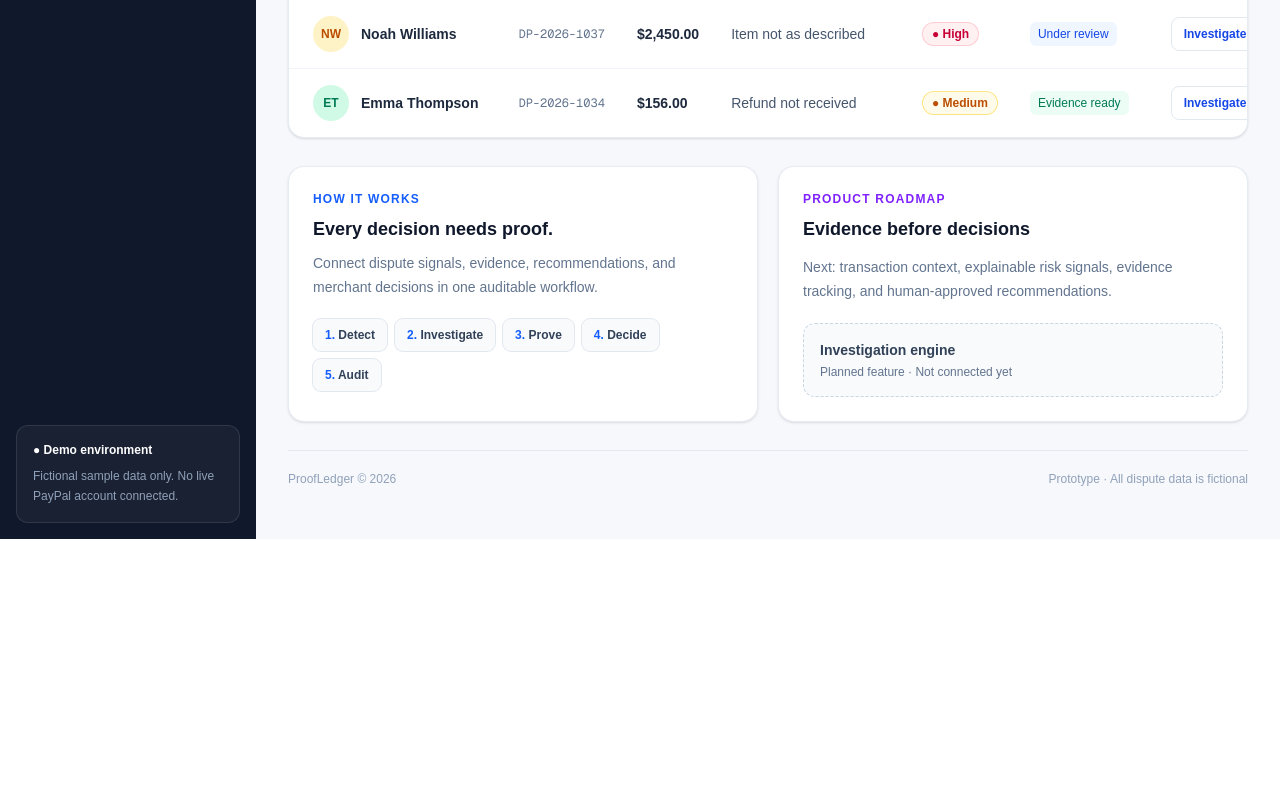
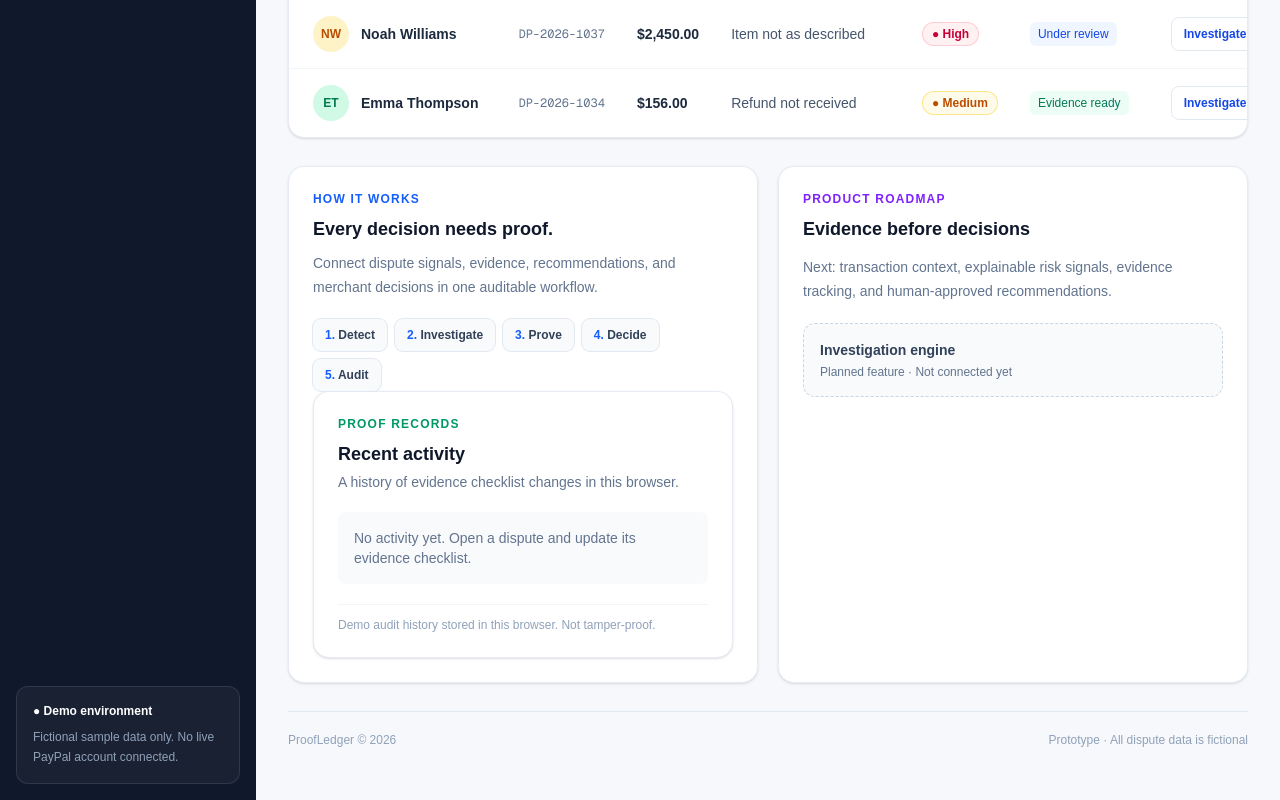
Before and after one commit to nivedithabinu/ProofLedger, a Next.js app: page / in a window 1280 px wide. Shown: the part 994-1794 px from the top of the page. Before the commit the page ends 1533 px from the top, so only its background shows below. Built offline with nearby package versions, Linux system fonts and the light colour scheme.

Commit message:
add dispute evidence audit trail

```diff
--- a/app/page.tsx
+++ b/app/page.tsx
@@ -80,6 +80,14 @@ const disputes: Dispute[] = [
 type RiskSignal = {
   title: string;
   explanation: string;
+};
+
+type AuditEntry = {
+  id: string;
+  disputeId: string;
+  action: "Evidence collected" | "Evidence unmarked";
+  evidence: string;
+  timestamp: string;
 };
 
 function getEvidence(reason: string): string[] {
@@ -204,37 +212,39 @@ export default function Home() {
   const [selected, setSelected] = useState<Dispute | null>(null);
   const [collectedEvidence, setCollectedEvidence] = useState<string[]>([]);
   const [evidenceLoaded, setEvidenceLoaded] = useState(false);
+  const [auditEntries, setAuditEntries] = useState<AuditEntry[]>([]);
+  const [auditLoaded, setAuditLoaded] = useState(false);
 
   useEffect(() => {
     try {
-      const saved = localStorage.getItem("proofledger-evidence");
+      const saved = localStorage.getItem("proofledger-audit");
       if (saved) {
         const parsed: unknown = JSON.parse(saved);
-        if (Array.isArray(parsed) && parsed.every((item) => typeof item === "string")) {
-          setCollectedEvidence(parsed);
+        if (Array.isArray(parsed) && parsed.every((item) => item && typeof item.id === "string" && typeof item.disputeId === "string" && (item.action === "Evidence collected" || item.action === "Evidence unmarked") && typeof item.evidence === "string" && typeof item.timestamp === "string")) {
+          setAuditEntries(parsed as AuditEntry[]);
         }
       }
     }
 
     catch {
-      console.error("Unable to load saved evidence");
+      console.error("Unable to load audit history.");
     }
 
     finally {
-      setEvidenceLoaded(true);
+      setAuditLoaded(true);
     }
   }, []);
 
-  useEffect(() => {
-    if (!evidenceLoaded) return;
+  useEffect(()=> {
+    if (!auditLoaded) return;
     try {
-      localStorage.setItem("proofledger-evidence", JSON.stringify(collectedEvidence));
+      localStorage.setItem("proofledger-audit", JSON.stringify(auditEntries));
     }
 
     catch {
-      console.error("Unable to save evidence.");
+      console.error("Unable to save audit history");
     }
-  }, [collectedEvidence, evidenceLoaded]);
+  }, [auditEntries, auditLoaded]);
 
   const filteredDisputes = useMemo(() => {
     const query = search.trim().toLowerCase();
@@ -485,8 +495,19 @@ export default function Home() {
         <label className={`flex cursor-pointer items-start gap-3 rounded-lg border p-3 ${
             isCollected ? "border-emerald-200 bg-emerald-50" : "border-slate-100"}`}>
           <input type="checkbox" checked={isCollected} onChange={(event) => {
-            setCollectedEvidence((previous) => event.target.checked ? [...previous, evidenceKey] : previous.filter((entry) => entry !== evidenceKey));
+            const checked = event.target.checked;
+            setCollectedEvidence((previous) => checked ? previous.includes(evidenceKey) ? previous : [...previous, evidenceKey] : previous.filter((entry) => entry !== evidenceKey));
+            const entry: AuditEntry = {
+              id: crypto.randomUUID(),
+              disputeId: selected.id,
+              action: checked ? "Evidence collected" : "Evidence unmarked",
+              evidence: item,
+              timestamp: new Date().toISOString(),
+            };
+
+            setAuditEntries((previous) => [entry, ...previous]);
           }}
+
           className="mt-1 h-4 w-4 accent-emerald-600"/>
           <span>{item}</span>
         </label>
@@ -517,6 +538,29 @@ export default function Home() {
         </span>
     ))}
   </div>
+  <div className="rounded-2xl border border-slate-200/80 bg-white p-6 shadow-sm">
+  <p className="text-xs font-bold uppercase tracking-widest text-emerald-600">Proof Records</p>
+  <h3 className="mt-2 text-lg font-bold text-slate-900">Recent activity</h3>
+  <p className="mt-1 text-sm text-slate-500">A history of evidence checklist changes in this browser.</p>
+  <div className="mt-5 space-y-4">
+    {auditEntries.length === 0 ? (
+      <p className="rounded-lg bg-slate-50 p-4 text-sm text-slate-500">No activity yet. Open a dispute and update its evidence checklist.</p>
+    ) : (
+      auditEntries.slice(0, 10).map((entry) => (
+      <div key={entry.id} className="border-l-2 border-emerald-200 pl-4">
+        <p className="text-sm font-semibold text-slate-800">{entry.action}</p>
+        <p className="mt-1 text-sm text-slate-600">{entry.evidence}</p>
+        <p className="mt-1 font-mono text-xs text-slate-400">{entry.disputeId}</p>
+        <p className="mt-1 text-xs text-slate-500">{new Date(entry.timestamp).toLocaleString()}</p>
+      </div>
+      ))
+    )}
+  </div>
+
+  <p className="mt-5 border-t border-slate-100 pt-3 text-xs text-slate-400">
+    Demo audit history stored in this browser. Not tamper-proof.
+  </p>
+</div>
 </div>
 
 <div className="rounded-2xl border border-slate-200/80 bg-white p-6 shadow-sm">
```
